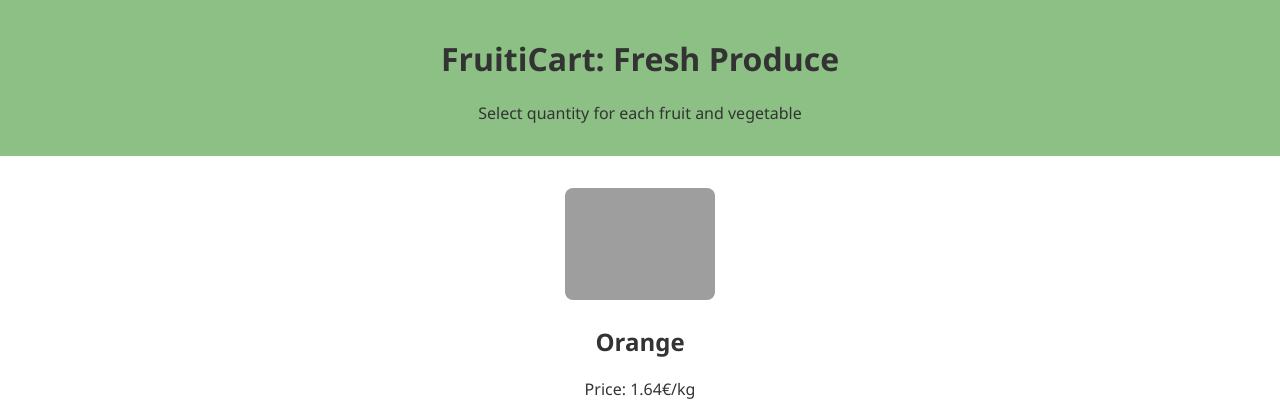
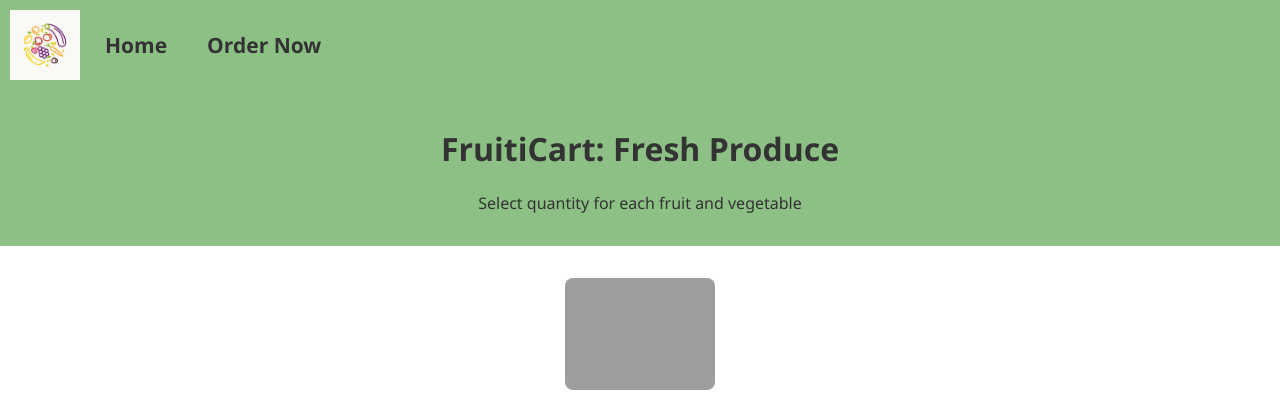
Before and after one commit to louise2701/Security, a Django app: page /order/produces/ in a window 1280 px wide. Shown: the top 416 px of the page. Run offline with Django 4.2, Linux system fonts and the light colour scheme; grey boxes are pictures that could not be loaded.

Commit message:
adding navbar

```diff
--- a/fruiticart/order/templates/home.html
+++ b/fruiticart/order/templates/home.html
@@ -73,6 +73,8 @@
     </style>
 </head>
 <body>
+    {% include 'navbar.html' %}
+
     <header>
         <h1>FruitiCart: Fresh Produce at Your Fingertips</h1>
         <p>Your source for the freshest fruits and VeggieBalls</p>
--- /dev/null
+++ b/fruiticart/order/templates/navbar.html
@@ -0,0 +1,65 @@
+<!DOCTYPE html>
+<html lang="fr">
+
+<head>
+    <meta charset="UTF-8">
+    <meta name="viewport" content="width=device-width, initial-scale=1.0">
+    <title>Navbar</title>
+    {% load static %}
+    <style>
+        body {
+    margin: 0;
+}
+
+.navbar {
+    display: flex;
+    align-items: center;
+    background-color: #8CC084;
+    padding: 10px;
+}
+
+.logo {
+    height: 70px;
+    margin-right: 10px;
+}
+
+.nav {
+    list-style: none;
+    margin: 0;
+    padding: 0;
+    display: flex;
+    align-items: center;
+}
+
+.nav li {
+    margin-right: 10px;
+}
+
+.nav-link {
+    display: inline-block;
+    color: #333;
+    text-decoration: none;
+    padding: 10px 15px;
+    font-size: 21px;
+    font-weight: bold;
+    transition: background-color 0.3s ease, color 0.3s ease;
+}
+
+.nav-link:hover {
+    background-color: #C1FFC1;
+    color: #333;
+}
+    </style>
+</head>
+
+<body>
+    <nav class="navbar">
+        <img src="{% static 'logo.jpg' %}" alt="Logo" class="logo">
+        <ul class="nav">
+            <li><a href="{% url 'home' %}" class="nav-link">Home</a></li>
+            <li><a href="{% url 'produces' %}" class="nav-link">Order Now</a></li>
+        </ul>
+    </nav>
+</body>
+
+</html>
--- a/fruiticart/order/templates/order_infos.html
+++ b/fruiticart/order/templates/order_infos.html
@@ -113,6 +113,8 @@
 </head>
 
 <body>
+    {% include 'navbar.html' %}
+
     <header>
         <h1>FruitiCart: Checkout</h1>
         <p>Provide delivery and payment information</p>
@@ -279,5 +281,4 @@
         }
     </script>
 </body>
-
 </html>
--- a/fruiticart/order/templates/produces.html
+++ b/fruiticart/order/templates/produces.html
@@ -91,11 +91,11 @@
         .calculate-button:hover {
             background-color: #0056b3;
         }
-
     </style>
 </head>
+<body>
+    {% include 'navbar.html' %}
 
-<body>
     <header>
         <h1>FruitiCart: Fresh Produce</h1>
         <p>Select quantity for each fruit and vegetable</p>
--- a/fruiticart/support_page.html
+++ /dev/null
@@ -1,4 +0,0 @@
-<!--Contact Us page-->
-<div class="page_title"></div>
-<!--Need Email / Phone / Address? -->
-<button></button><div>Contact Us</div>
```
Also changed, not shown: fruiticart/static/logo.jpg (added).
